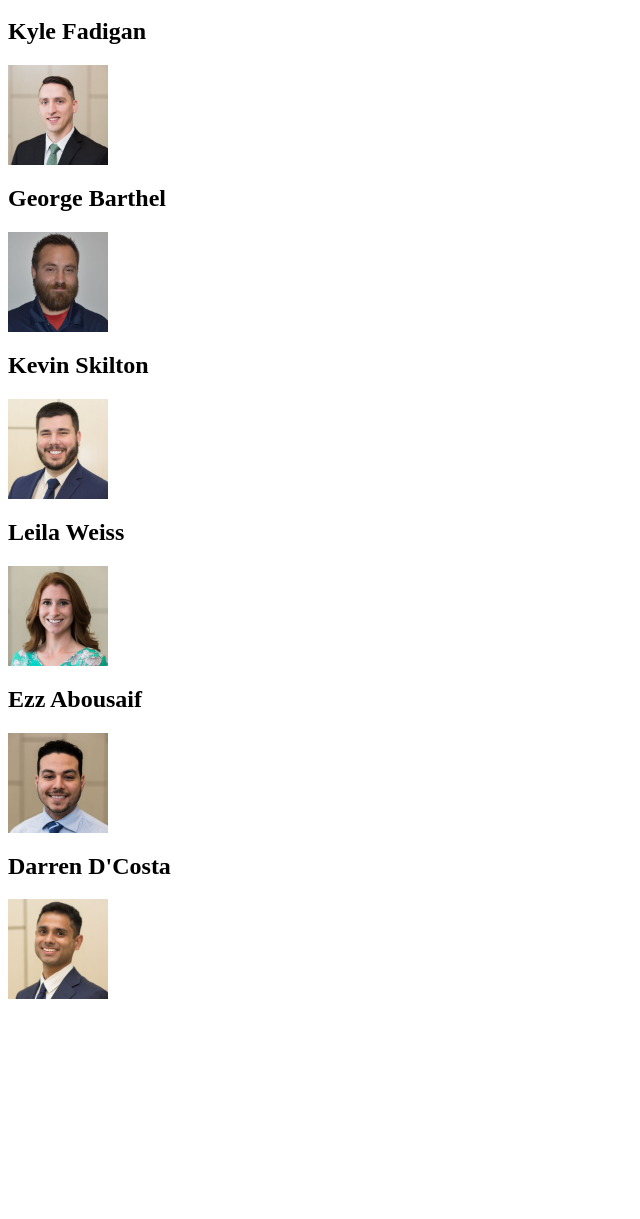
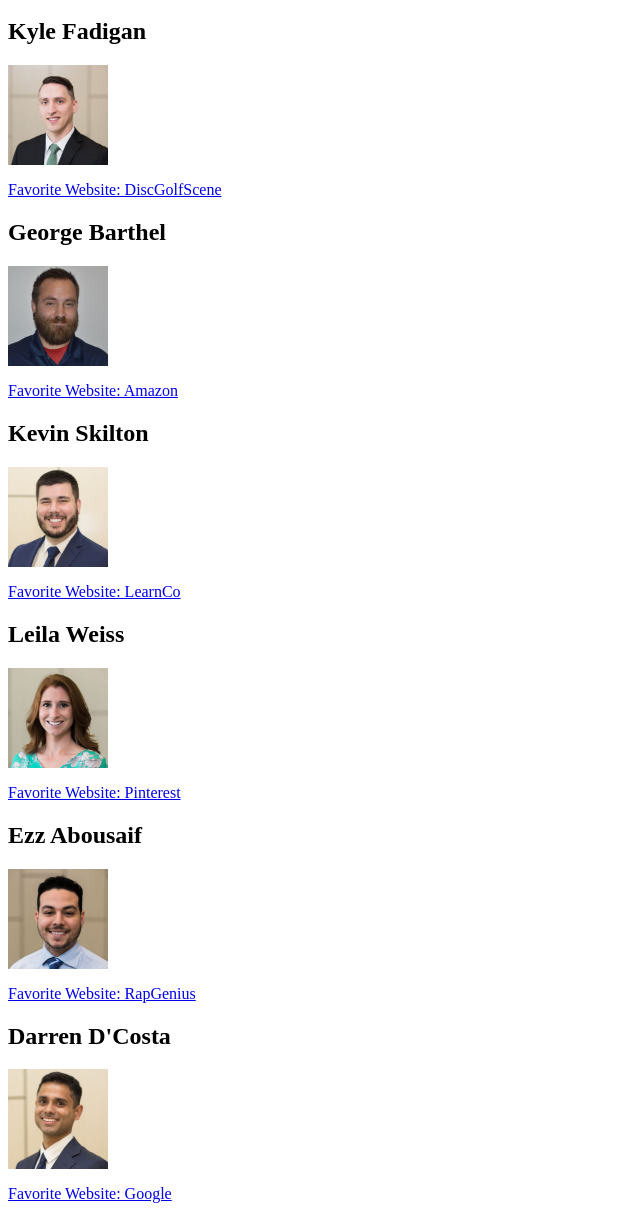
Before and after one commit to darrendc/Darren_and_Kevin_first_git_project, a plain HTML site: page index.html in a window 1280 px wide. Shown: the part 48-1267 px from the top of the page, without its empty margins (0-640 px from the left). Before the commit the page ends 1055 px from the top, so only its background shows below. Drawn offline with Linux system fonts and the light colour scheme.

Commit message:
Add favorite websites

```diff
--- a/index.html
+++ b/index.html
@@ -5,11 +5,52 @@
   </head>
   <body>
     <h1> Power Code Academy Students</h1>
-    <div class="developer"> <h2> Kyle Fadigan</h2> <img src="img/KyleFadigan.jpg" width="100" height="100"></div>
-    <div class="developer"> <h2> George Barthel</h2> <img src="img/GeorgeBarthel.jpg" width="100" height="100"></div>
-    <div class="developer"> <h2> Kevin Skilton</h2> <img src="img/KevinSkilton.jpg" width="100" height="100"> </div>
-    <div class="developer"> <h2> Leila Weiss</h2> <img src="img/LeilaWeiss.jpg" width="100" height="100"></div>
-    <div class="developer"> <h2> Ezz Abousaif</h2> <img src="img/EzzAbousaif.jpg" width="100" height="100"></div>
-    <div class="developer"> <h2> Darren D'Costa</h2> <img src="img/DarrenDCosta.jpg" width="100" height="100"></div>
+    <div class="developer">
+     <h2> Kyle Fadigan</h2>
+      <img src="img/KyleFadigan.jpg" width="100" height="100">
+      <p class="favorite_website">
+        <a href=http://discgolfscene.com target=_blank title="Le Disc Golf">Favorite Website: DiscGolfScene</a>
+      </p>
+    </div>
+
+    <div class="developer">
+     <h2> George Barthel</h2>
+      <img src="img/GeorgeBarthel.jpg" width="100" height="100">
+      <p class="favorite_website">
+        <a href=http://Amazon.com target=_blank title="Le Amazon">Favorite Website: Amazon</a>
+      </p>
+    </div>
+
+    <div class="developer">
+     <h2> Kevin Skilton</h2>
+      <img src="img/KevinSkilton.jpg" width="100" height="100">
+       <p class="favorite_website">
+        <a href=http://learn.co target=_blank title="Le Learn Le Co">Favorite Website: LearnCo</a>
+      </p>
+    </div>
+
+    <div class="developer">
+     <h2> Leila Weiss</h2>
+      <img src="img/LeilaWeiss.jpg" width="100" height="100">
+      <p class="favorite_website">
+        <a href=http://pinterest.com target=_blank title="Le Pinterest">Favorite Website: Pinterest</a>
+      </p>
+    </div>
+
+    <div class="developer">
+     <h2> Ezz Abousaif</h2>
+      <img src="img/EzzAbousaif.jpg" width="100" height="100">
+      <p class="favorite_website">
+        <a href=http://rapgenius.com target=_blank title="Veloci-RapGod">Favorite Website: RapGenius</a>
+      </p>
+    </div>
+
+    <div class="developer">
+      <h2> Darren D'Costa</h2>
+       <img src="img/DarrenDCosta.jpg" width="100" height="100">
+       <p class="favorite_website">
+        <a href=http://google.com target=_blank title="Kyle and Kevin are Awesome">Favorite Website: Google</a>
+      </p>
+    </div>
   </body>
 </html>
```
